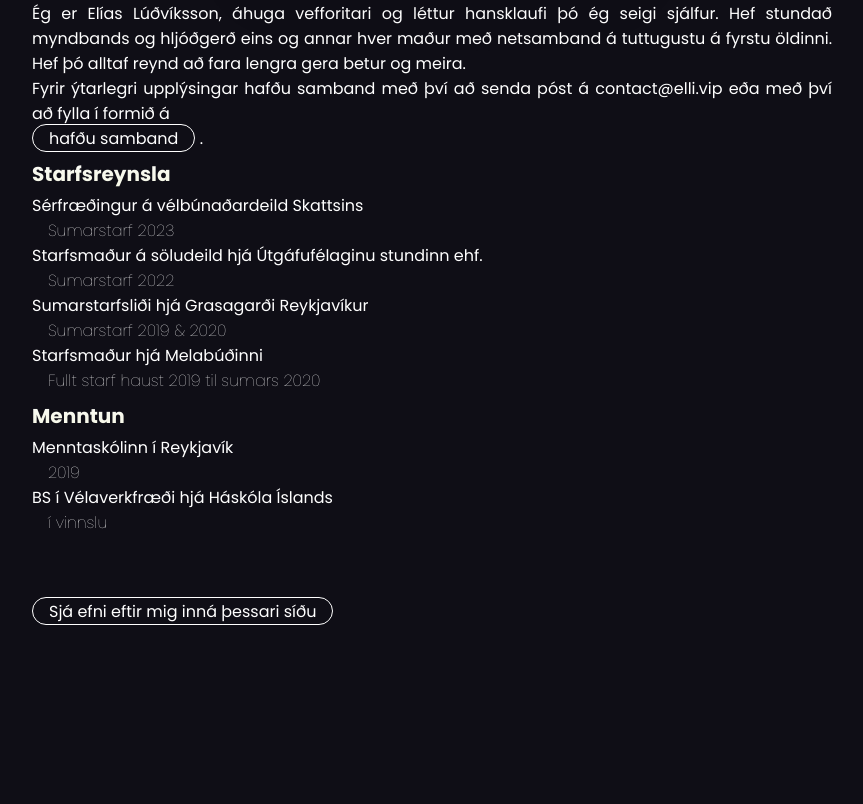
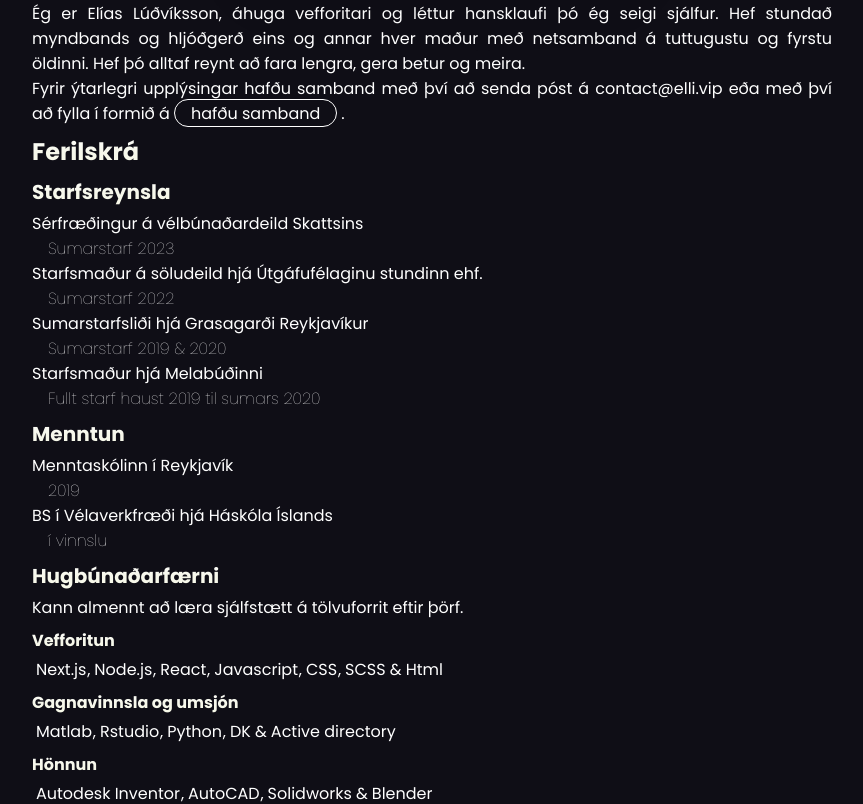
Before and after one commit to Skatturinn/vip, a Next.js app: page /elias-ludviksson in a window 1280 px wide. Shown: the part 420-1224 px from the top of the page, without its empty margins (208-1071 px from the left). Built offline with nearby package versions, Linux system fonts and the light colour scheme.

Commit message:
um mig síða kominn almennilega

```diff
--- a/src/app/elias-ludviksson/elias.module.scss
+++ b/src/app/elias-ludviksson/elias.module.scss
@@ -8,3 +8,29 @@
 	text-align: center;
 	filter: drop-shadow(10px 30px 50px #000000);
 }
+
+.hbflisti {
+	display: flex;
+
+	:nth-child(n) {
+		padding: 0 0.25em;
+	}
+
+	:nth-child(1) {
+		&::marker {
+			content: '';
+		}
+	}
+
+	:last-child {
+		margin: 0 0 0 0.75em;
+
+		&::marker {
+			content: '&';
+		}
+	}
+
+	::marker {
+		content: ',';
+	}
+}
--- a/src/app/elias-ludviksson/page.tsx
+++ b/src/app/elias-ludviksson/page.tsx
@@ -16,12 +16,13 @@ export default function Page() {
 			<p>Þessi síða inniheldur stutta lýsingu um mig.</p>
 		</div>
 		<section className={styles.sec}>
-			<h2>Um mig og ferilskrá</h2>
+			<h2>Um mig </h2>
 			<p>Ég er Elías Lúðvíksson, áhuga vefforitari og léttur hansklaufi þó ég seigi sjálfur. Hef stundað myndbands og hljóðgerð eins og annar hver maður með netsamband
-				á tuttugustu á fyrstu öldinni. Hef þó alltaf reynd að fara lengra gera betur og meira.
+				á tuttugustu og fyrstu öldinni. Hef þó alltaf reynt að fara lengra, gera betur og meira.
 			</p>
-			<p>Fyrir ýtarlegri upplýsingar hafðu samband með því að senda póst á contact@elli.vip eða með því að fylla í formið á <br />
-				<a href="/contact">hafðu samband</a> .</p>
+			<p>Fyrir ýtarlegri upplýsingar hafðu samband með því að senda póst á contact@elli.vip eða með því að fylla í formið á
+				<a href="/contact">hafðu samband</a>.</p>
+			<h2>Ferilskrá</h2>
 			<h3>Starfsreynsla</h3>
 			<dl>
 				<dt>Sérfræðingur á vélbúnaðardeild Skattsins</dt>
@@ -40,6 +41,33 @@ export default function Page() {
 				<dt>BS í Vélaverkfræði hjá Háskóla Íslands</dt>
 				<dd>í vinnslu</dd>
 			</dl>
+			<h3>Hugbúnaðarfærni</h3>
+			<p>Kann almennt að læra sjálfstætt á tölvuforrit eftir þörf.</p>
+			<h4>Vefforitun</h4>
+			<ul className={elias.hbflisti}>
+				<li>Next.js</li>
+				<li>Node.js</li>
+				<li>React</li>
+				<li>Javascript</li>
+				<li>CSS</li>
+				<li>SCSS</li>
+				<li>Html</li>
+			</ul>
+			<h4>Gagnavinnsla og umsjón</h4>
+			<ul className={elias.hbflisti}>
+				<li>Matlab</li>
+				<li>Rstudio</li>
+				<li>Python</li>
+				<li>DK</li>
+				<li>Active directory</li>
+			</ul>
+			<h4>Hönnun</h4>
+			<ul className={elias.hbflisti}>
+				<li>Autodesk Inventor</li>
+				<li>AutoCAD</li>
+				<li>Solidworks</li>
+				<li>Blender</li>
+			</ul>
 		</section>
 		<aside className={styles.sec}>
 			<a href="/#spil">Sjá efni eftir mig inná þessari síðu</a>
--- a/src/app/page.module.scss
+++ b/src/app/page.module.scss
@@ -45,7 +45,7 @@ $hvitur: #fff;
 
 .ummig {
 
-	background-color: white;
+	background-color: #DDDDDD;
 	padding: 0.5em 1em;
 	border-radius: 1em;
 	color: $bccolor;
--- a/src/app/page.tsx
+++ b/src/app/page.tsx
@@ -28,7 +28,7 @@ export default function Home() {
 
 			</div>
 			<Link
-				href={'/Elias-Ludviksson'}
+				href={'/elias-ludviksson'}
 				className={styles.ummig}
 			>
 				Um mig
--- a/src/app/verkefni/verkefni.module.scss
+++ b/src/app/verkefni/verkefni.module.scss
@@ -16,6 +16,7 @@
 		border: #fff 1px solid;
 		border-radius: 1em;
 		padding: 0.1em 1em;
+		margin: 0 0.25em;
 		font-weight: 400;
 		// text-decoration: dashed;
 	}
```
